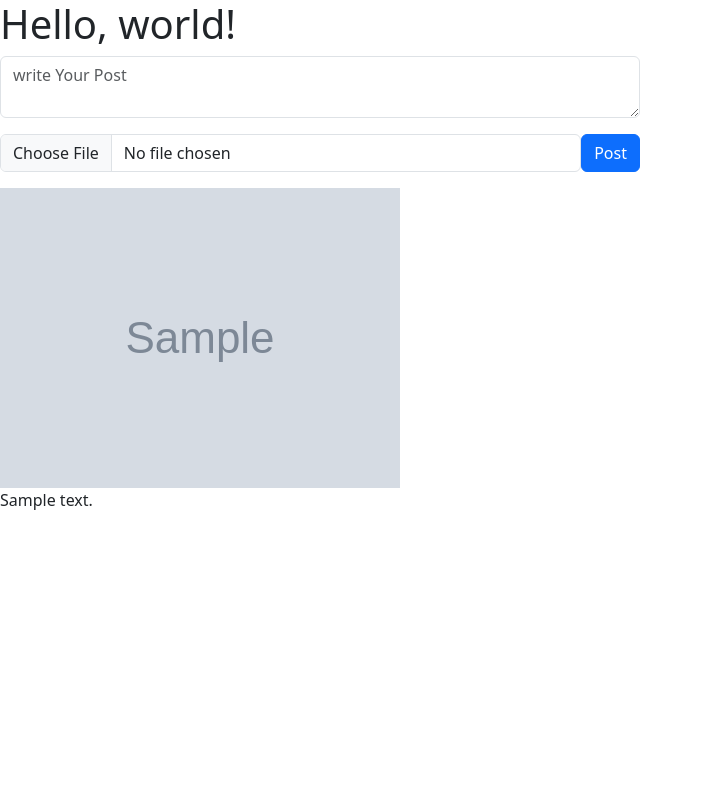
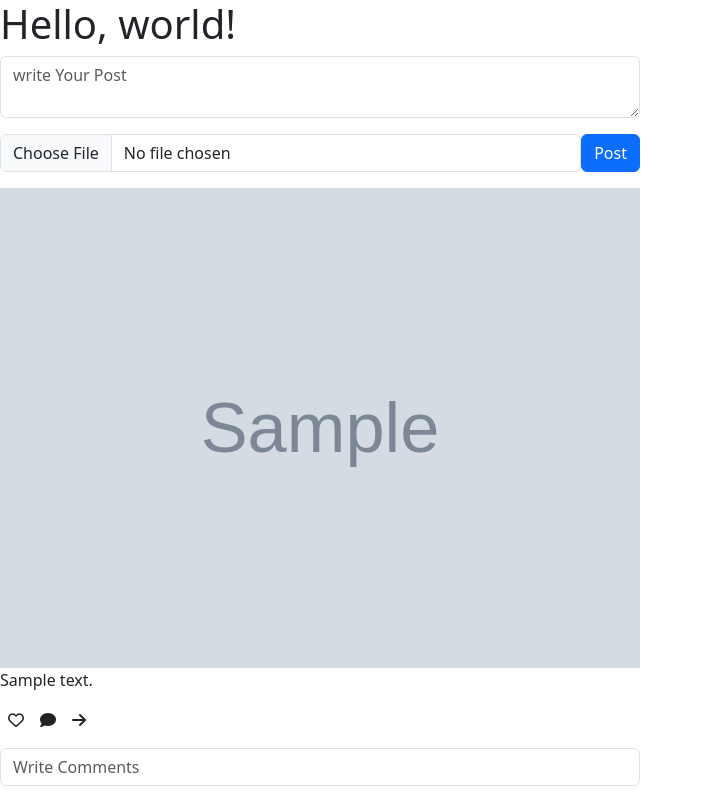
Before and after one commit to Galib24/phpChallenge_task, a PHP site: page / in a window 1280 px wide. Shown: the whole page, without its empty margins (0-703 px from the left). Before the commit the page ends 510 px from the top, so only its background shows below. Run offline with PHP 8.4, Linux system fonts and the light colour scheme; tables that the repository leaves empty or names only in its code hold one stand-in row (values such as "Sample post"); grey boxes marked "Sample" are stand-in pictures; some libraries are stand-ins or nearby versions.

Commit message:
added  emoji

```diff
--- a/index.php
+++ b/index.php
@@ -42,6 +42,8 @@ if (isset($_POST['upload'])) {
     <meta charset="utf-8">
     <meta name="viewport" content="width=device-width, initial-scale=1">
     <title>Social Point</title>
+    <!-- font awesome -->
+    <script src="https://kit.fontawesome.com/a4c894e3d0.js" crossorigin="anonymous"></script>
     <link href="https://cdn.jsdelivr.net/npm/bootstrap@5.3.1/dist/css/bootstrap.min.css" rel="stylesheet" integrity="sha384-4bw+/aepP/YC94hEpVNVgiZdgIC5+VKNBQNGCHeKRQN+PtmoHDEXuppvnDJzQIu9" crossorigin="anonymous">
 </head>
 
@@ -68,13 +70,17 @@ if (isset($_POST['upload'])) {
 
     <?php
     $db = mysqli_connect('localhost', 'root', '', 'photos');
-    $sql = "SELECT * FROM images";
+    $sql = "SELECT * FROM images ORDER BY id DESC";
     $result = mysqli_query($db, $sql);
 
     while ($row = mysqli_fetch_array($result)) {
-        echo "<div id = 'img_div'>";
-        echo "<img src='assets/images/posts/".$row['image'] . "'>";
+        echo "<div  id = 'img_div'>";
+        echo "<img class='w-50' src='assets/images/posts/".$row['image'] . "'>";
         echo "<p>" . $row['text'] . "</p>";
+        echo "<i class='fa-regular fa-heart mx-2'> </i>";
+        echo "<i class='fa-solid fa-comment mx-2'></i>";
+        echo "<i class='fa-solid fa-arrow-right mx-2'></i>";
+        echo "<input type='text' class='my-3 form-control w-50' placeholder='Write Comments '>";
         echo "</div>";
     }
 
```
